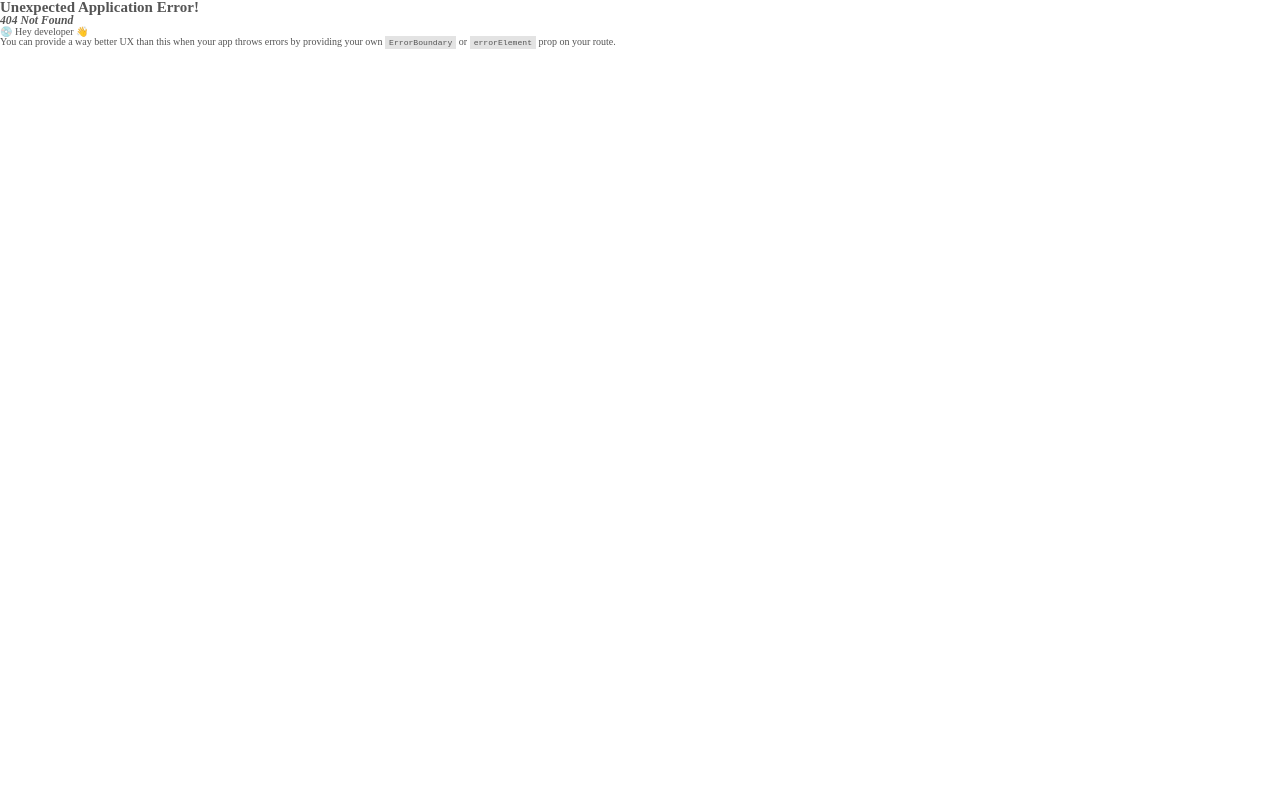
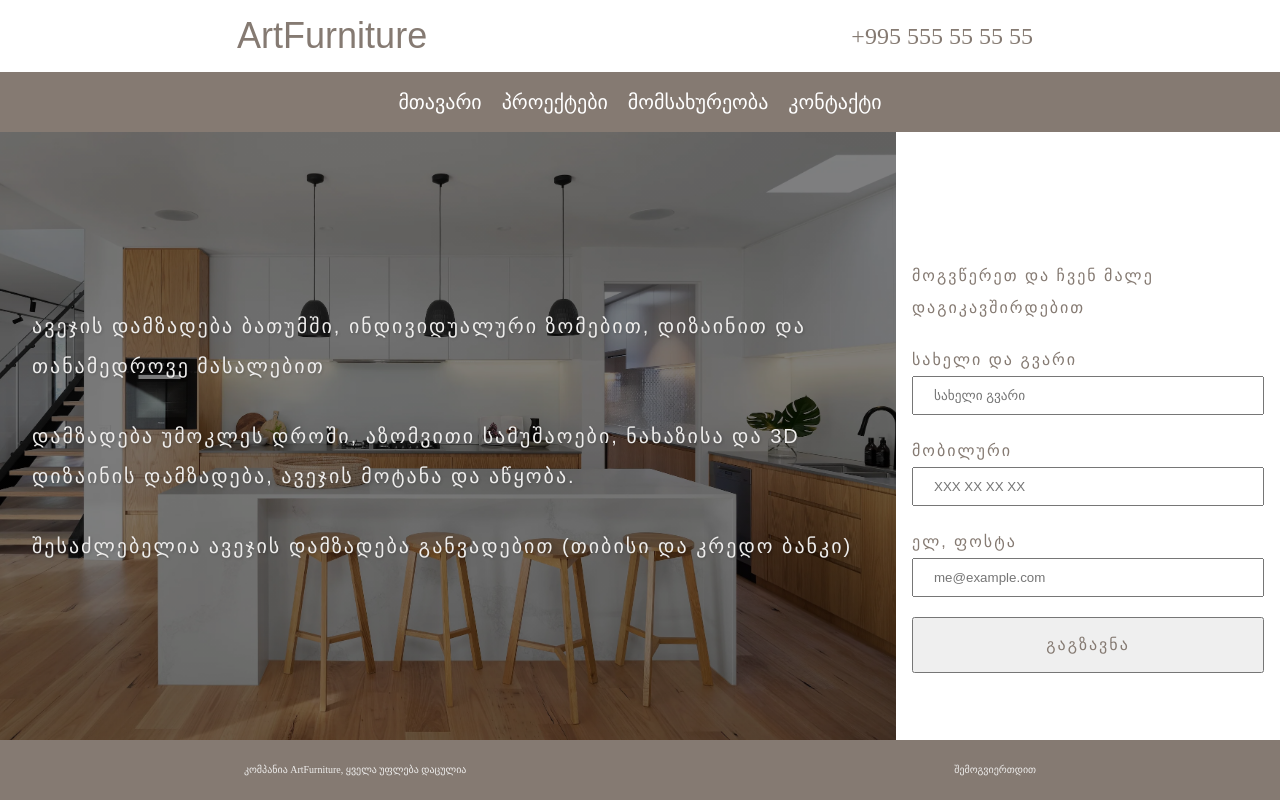
Before and after one commit to ShotaPutkaradze/artfurniture, a React (Create React App) app: page / in a window 1280 px wide. Before the commit this address had no page. Built offline with nearby package versions, Linux system fonts and the light colour scheme; a web font is replaced by a local one.

Commit message:
test built

```diff
--- a/src/App.js
+++ b/src/App.js
@@ -13,7 +13,7 @@ import Services from "./pages/Services";
 
 const router = createBrowserRouter(
   createRoutesFromElements(
-    <Route path="./" element={<Header />}>
+    <Route path="/" element={<Header />}>
       <Route index element={<Home />} />
       <Route path="projects" element={<Projects />} />
       <Route path="services" element={<Services />} />
```
